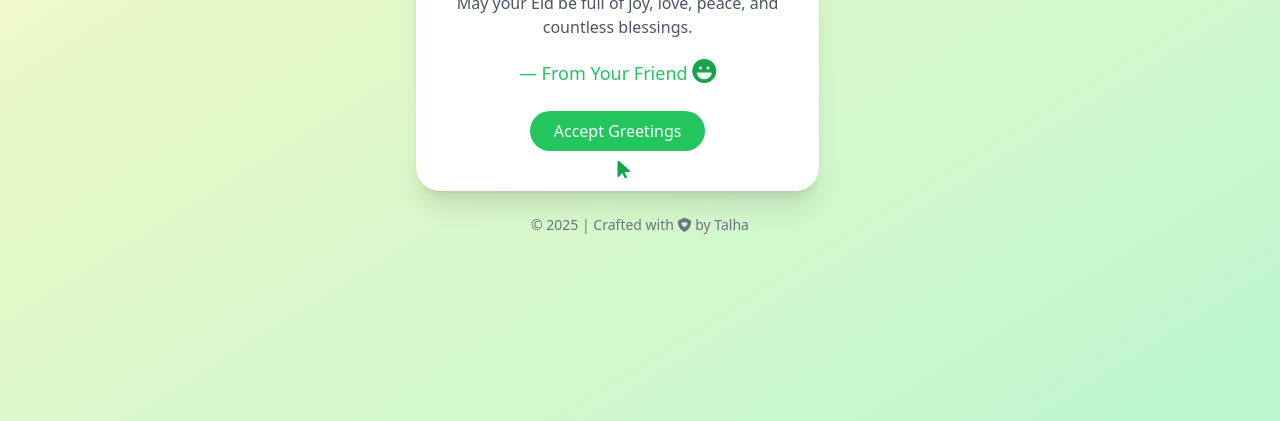
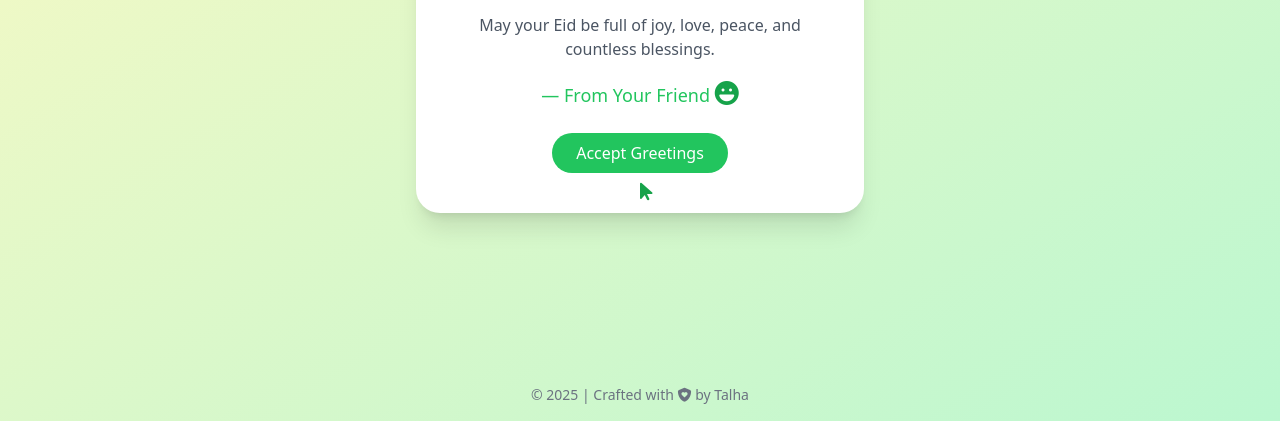
Before and after one commit to abu-tal-ha/eid-project, a plain HTML site: page index.html in a window 1280 px wide. Shown: the part 379-800 px from the top of the page. Drawn offline with nearby package versions, Linux system fonts and the light colour scheme.

Commit message:
ager moto e code

```diff
--- a/index.html
+++ b/index.html
@@ -2,13 +2,11 @@
 <html lang="en">
   <head>
     <meta charset="UTF-8" />
-    <meta name="viewport" content="width=device-width, initial-scale=1.0" />
     <title>Eid Mubarak Talha</title>
 
-    <!-- Tailwind CSS -->
+    <!-- tailwind css -->
     <script src="https://cdn.tailwindcss.com"></script>
-
-    <!-- Font Awesome -->
+    <!-- font awsome -->
     <link
       rel="stylesheet"
       href="https://cdnjs.cloudflare.com/ajax/libs/font-awesome/6.7.2/css/all.min.css"
@@ -16,7 +14,10 @@
       crossorigin="anonymous"
       referrerpolicy="no-referrer"
     />
-
+  </head>
+  <body
+    class="bg-gradient-to-br from-yellow-100 to-green-200 flex items-center justify-center h-screen"
+  >
     <style>
       .mouse-icon {
         position: absolute;
@@ -28,9 +29,9 @@
         font-size: 20px;
         color: #16a34a; /* green-600 */
       }
-
       @keyframes bounceMouse {
-        0%, 100% {
+        0%,
+        100% {
           transform: translateY(0);
         }
         50% {
@@ -38,12 +39,9 @@
         }
       }
     </style>
-  </head>
-  <body
-    class="bg-gradient-to-br from-yellow-100 to-green-200 flex flex-col items-center justify-center min-h-screen"
-  >
+
    <section>
-      <div class="text-center p-6 sm:p-10 bg-white rounded-3xl shadow-xl w-[90%] max-w-md">
+     <div class="text-center p-10 bg-white rounded-3xl shadow-xl max-w-md">
       <div class="text-green-800 mb-4">
         <span id="realtime" class="text-xl font-bold text-center"></span>
       </div>
@@ -67,7 +65,7 @@
           Accept Greetings
         </button>
 
-          <!-- Animated Mouse Icon -->
+        <!-- Animated Mouse Icon (outside & to the right) -->
         <div id="mouse-icon" class="mouse-icon">
           <i class="fa-solid fa-arrow-pointer"></i>
         </div>
@@ -75,9 +73,10 @@
     </div>
    </section>
 
-    <footer class="mt-6 text-center text-sm text-gray-500">
+    <footer class="absolute bottom-4 w-full text-center text-sm text-gray-500">
   &copy; 2025 | Crafted with <i class="fa-solid fa-shield-heart"></i> by Talha
 </footer>
+
 
     <script src="https://cdn.jsdelivr.net/npm/emailjs-com@3/dist/email.min.js"></script>
     <script src="custom.js"></script>
```
Lines whose indentation alone changed are shown as unchanged.
